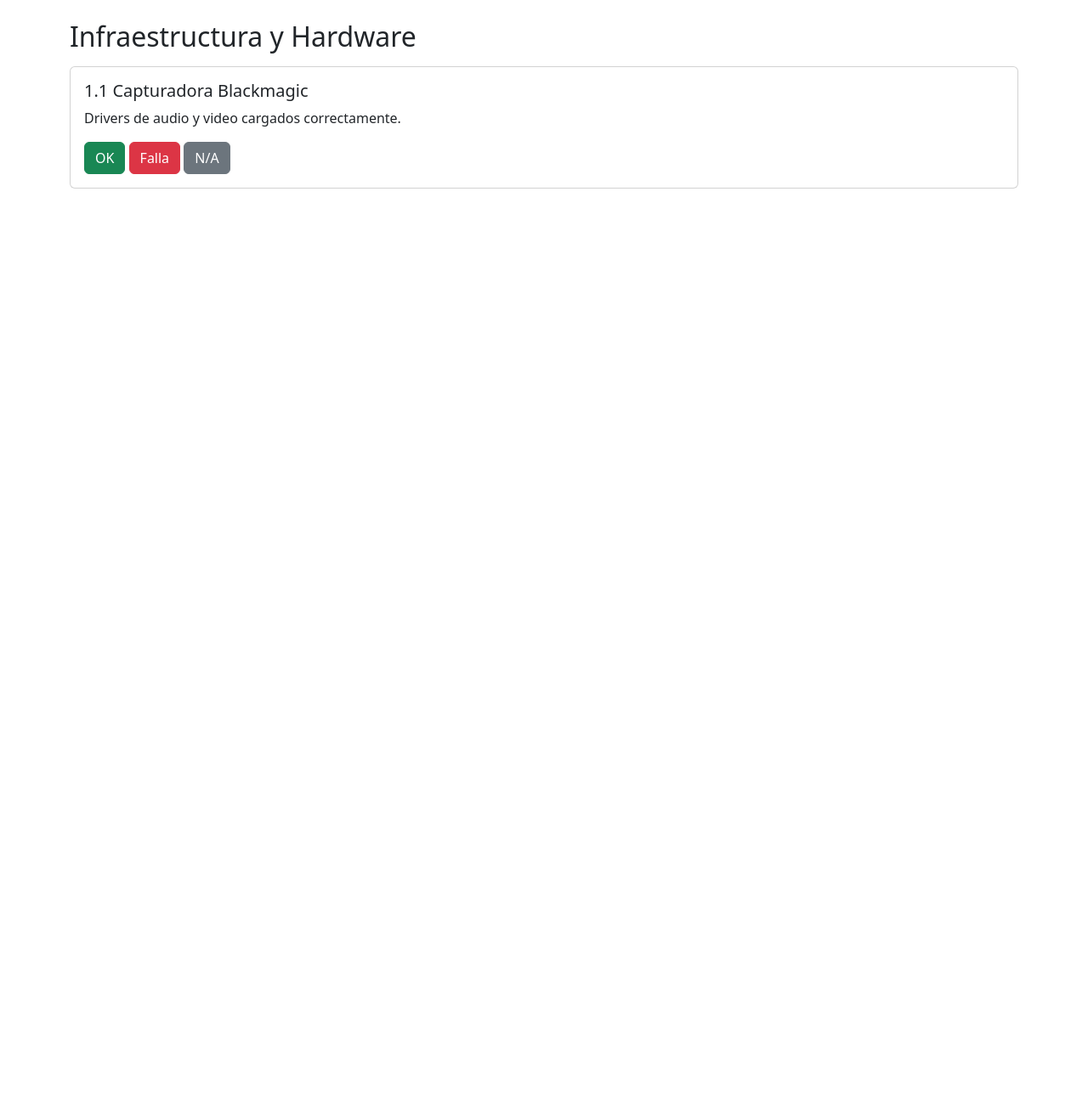
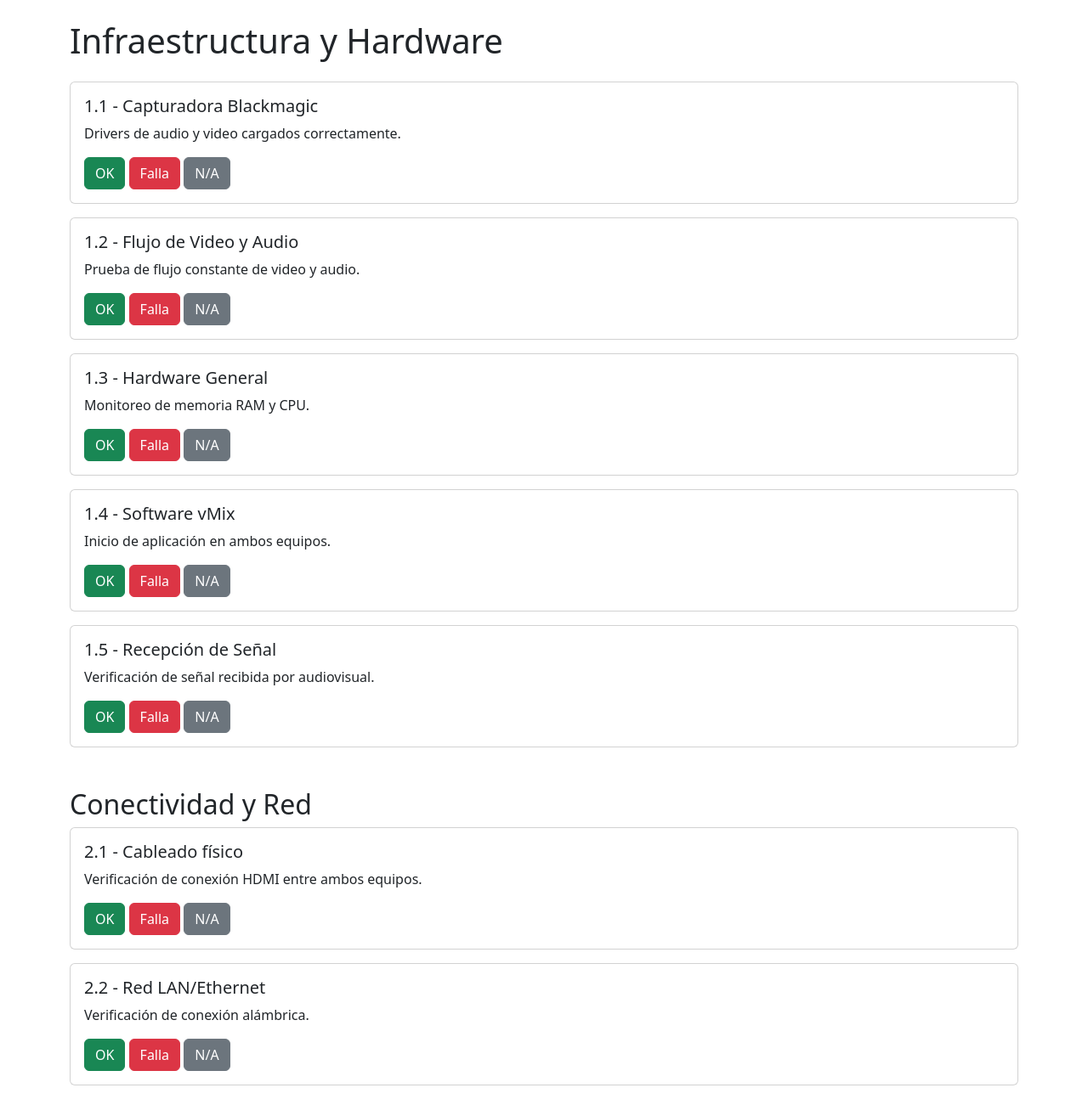
Before and after one commit to Carlosilce/streaming-checklist, a Flask app: page /checklist in a window 1280 px wide. Shown: the whole page at 85% size. Before the commit the page ends 222 px from the top, so only its background shows below. Run offline with Flask 3, Linux system fonts and the light colour scheme.

Commit message:
Se agrega los cambios para checar en Github

```diff
--- a/app.py
+++ b/app.py
@@ -8,7 +8,53 @@ def inicio():
 
 @app.route("/checklist")
 def checklist():
-    return render_template("checklist.html")
+
+    infraestructura = [
+        {
+            "id": "1.1",
+            "titulo": "Capturadora Blackmagic",
+            "descripcion": "Drivers de audio y video cargados correctamente."
+        },
+        {
+            "id": "1.2",
+            "titulo": "Flujo de Video y Audio",
+            "descripcion": "Prueba de flujo constante de video y audio."
+        },
+        {
+            "id": "1.3",
+            "titulo": "Hardware General",
+            "descripcion": "Monitoreo de memoria RAM y CPU."
+        },
+        {
+            "id": "1.4",
+            "titulo": "Software vMix",
+            "descripcion": "Inicio de aplicación en ambos equipos."
+        },
+        {
+            "id": "1.5",
+            "titulo": "Recepción de Señal",
+            "descripcion": "Verificación de señal recibida por audiovisual."
+        }
+    ]
+
+    conectividad = [
+    {
+        "id": "2.1",
+        "titulo": "Cableado físico",
+        "descripcion": "Verificación de conexión HDMI entre ambos equipos."
+    },
+    {
+        "id": "2.2",
+        "titulo": "Red LAN/Ethernet",
+        "descripcion": "Verificación de conexión alámbrica."
+    }
+]
+
+    return render_template(
+        "checklist.html",
+        infraestructura=infraestructura, # Aqui se están enviando las listas de arriba a Jinja
+        conectividad=conectividad        # Por seccion y se accede a ellas en el HTML con un for loop
+    )
 
 if __name__ == "__main__":
     app.run(debug=True)
--- a/templates/checklist.html
+++ b/templates/checklist.html
@@ -4,30 +4,32 @@
 <head>
     <meta charset="UTF-8">
 
-    <title>Checklist</title>
-
     <link href="https://cdn.jsdelivr.net/npm/bootstrap@5.3.3/dist/css/bootstrap.min.css"
           rel="stylesheet">
+
+    <title>Checklist</title>
 </head>
 
 <body>
 
 <div class="container mt-4">
 
-    <h2>
+    <h1 class="mb-4">
         Infraestructura y Hardware
-    </h2>
+    </h1>
 
-    <div class="card mt-3">
+    {% for item in infraestructura %}
+
+    <div class="card mb-3">
 
         <div class="card-body">
 
             <h5>
-                1.1 Capturadora Blackmagic
+                {{ item.id }} - {{ item.titulo }}
             </h5>
 
             <p>
-                Drivers de audio y video cargados correctamente.
+                {{ item.descripcion }}
             </p>
 
             <button class="btn btn-success">
@@ -46,7 +48,46 @@
 
     </div>
 
+    {% endfor %}
+    <!-- Aqui termina la seccion de infraestructura y empieza la de conectividad -->
+<h2 class="mt-5">
+    Conectividad y Red
+</h2>
+
+{% for item in conectividad %}
+
+<div class="card mb-3">
+
+    <div class="card-body">
+
+        <h5>
+            {{ item.id }} - {{ item.titulo }}
+        </h5>
+
+        <p>
+            {{ item.descripcion }}
+        </p>
+
+        <button class="btn btn-success">
+            OK
+        </button>
+
+        <button class="btn btn-danger">
+            Falla
+        </button>
+
+        <button class="btn btn-secondary">
+            N/A
+        </button>
+
+    </div>
+
+</div>
+
+{% endfor %}
+
 </div>
 
 </body>
+
 </html>
```
